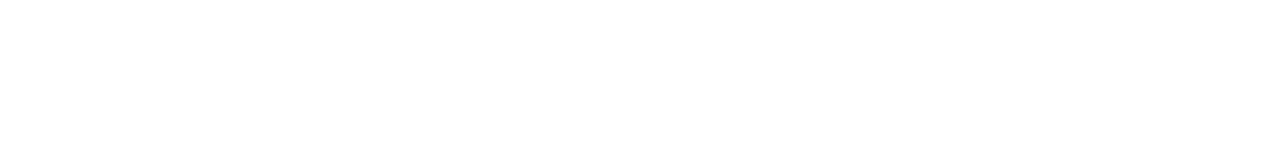
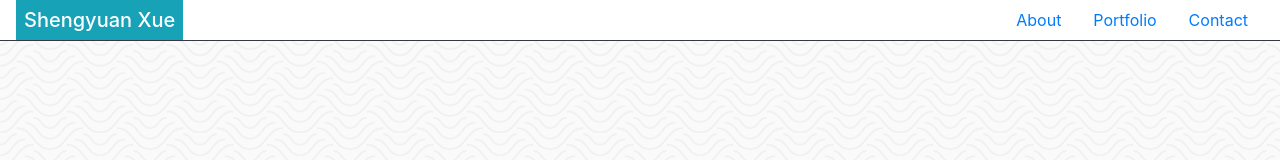
Before and after one commit to Nova-Xue/Bootstrap-Portfolio, a plain HTML site: page contact.html in a window 1280 px wide. Drawn offline with nearby package versions, Linux system fonts and the light colour scheme.

Commit message:
Add text center to footer in the container and copy navbar to contact and portfolio

```diff
--- a/contact.html
+++ b/contact.html
@@ -0,0 +1,23 @@
+<!DOCTYPE html>
+<html lang="en">
+
+<head>
+    <meta charset="UTF-8">
+    <title>About Me</title>
+    <link rel="stylesheet" href="https://stackpath.bootstrapcdn.com/bootstrap/4.3.1/css/bootstrap.min.css"
+        integrity="sha384-ggOyR0iXCbMQv3Xipma34MD+dH/1fQ784/j6cY/iJTQUOhcWr7x9JvoRxT2MZw1T" crossorigin="anonymous">
+</head>
+
+
+<body background="assets/images/papyrus.png">
+    <nav class="navbar navbar-light border-bottom border-dark py-0 bg-white">
+        <span class="navbar-brand mb-0 h1 bg-info text-white px-2">Shengyuan Xue</span>
+        <ul class="nav">
+            <li><a class="nav-link" href=index.html>About</a></li>
+            <li><a class="nav-link" href="portfolio.html">Portfolio</a></li>
+            <li><a class="nav-link" href="contact.html">Contact</a></li>
+        </ul>
+    </nav>
+</body>
+
+</html>
```
Also changed, not shown: index.html (+15 -6 lines), portfolio.html (+23 -0 lines).
